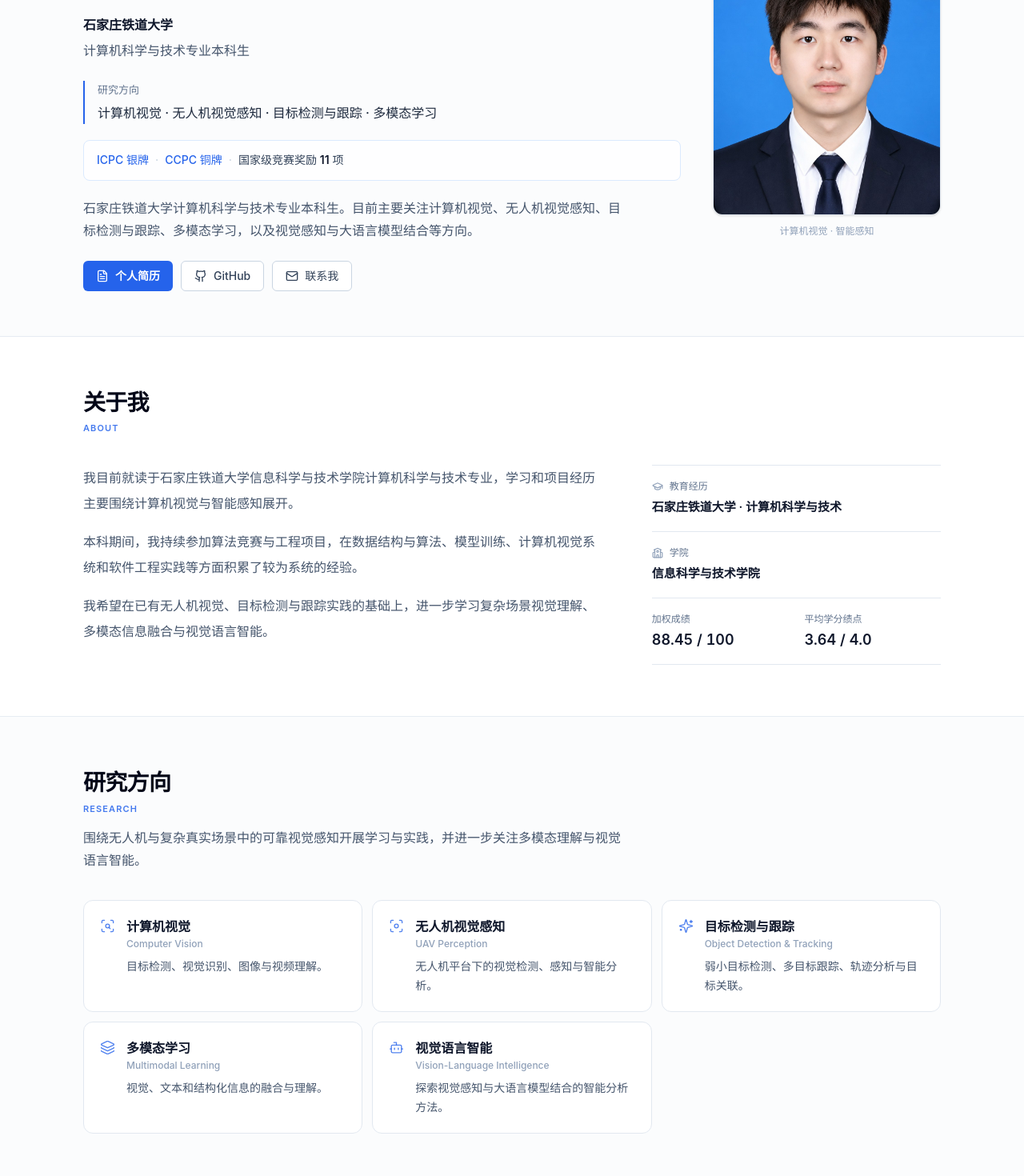
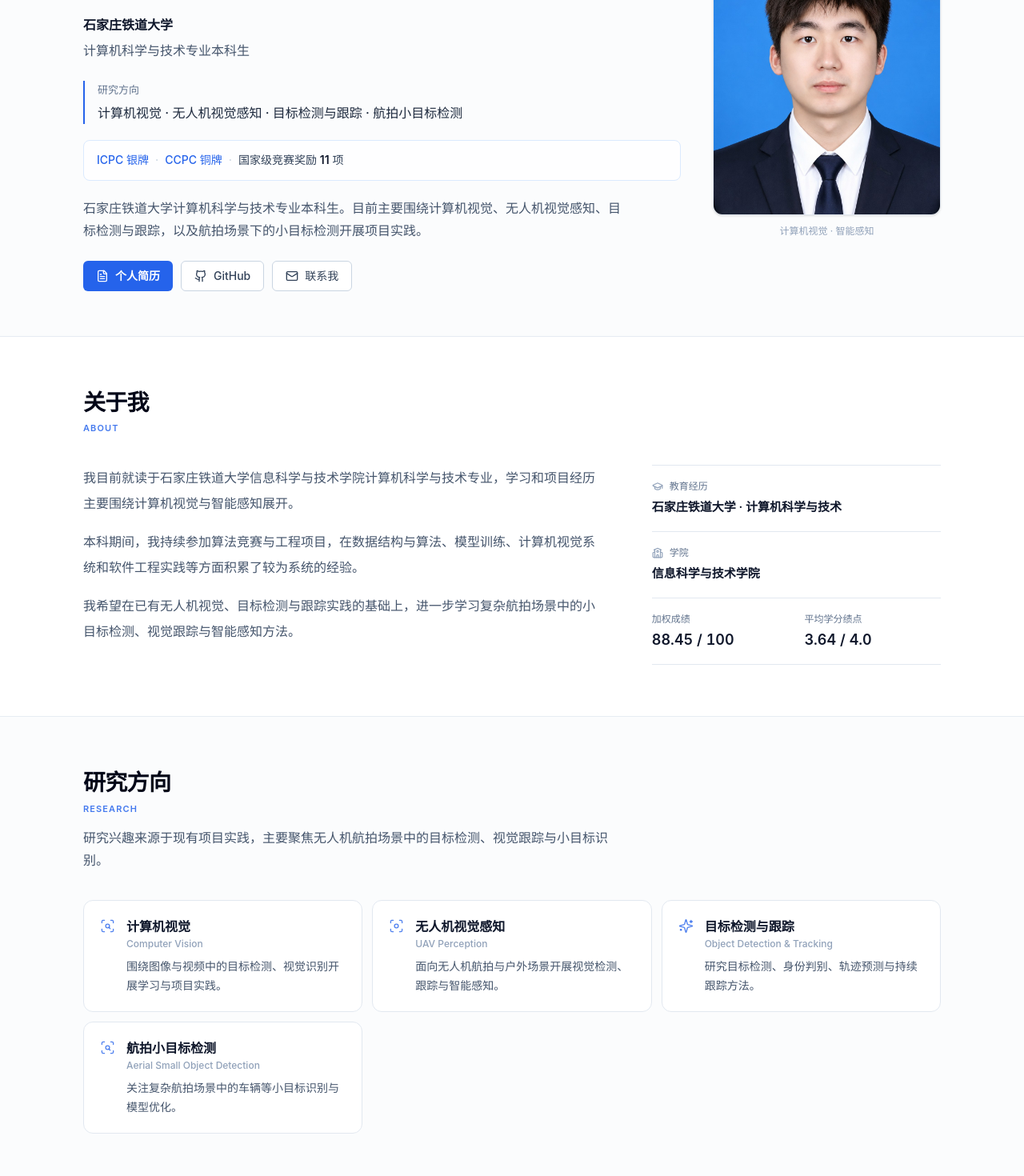
Before and after one commit to RenLeikang/RenLeikang.github.io, a React (Vite) app: page / in a window 1280 px wide. Shown: the part 260-1730 px from the top of the page at 80% size. Built offline with nearby package versions, Linux system fonts and the light colour scheme.

Commit message:
调整研究方向与实际项目一致

```diff
--- a/src/components/Contact.tsx
+++ b/src/components/Contact.tsx
@@ -11,7 +11,7 @@ export default function Contact() {
     { label: "个人简历", value: "查看 PDF", href: assetPath(profile.cv), icon: FileText, ready: true },
   ];
   return (
-    <Section id="contact" eyebrow="Contact" title="联系方式" intro="我希望进一步学习计算机视觉、无人机视觉感知与多模态学习等方向，欢迎就科研学习与项目合作进行交流。">
+    <Section id="contact" eyebrow="Contact" title="联系方式" intro="我希望进一步学习计算机视觉、无人机视觉感知、目标检测与跟踪等方向，欢迎就科研学习与项目合作进行交流。">
       <div className="section-content grid border-y border-slate-200 sm:grid-cols-3 sm:divide-x sm:divide-slate-200 dark:border-slate-800 dark:sm:divide-slate-800">
         {contacts.map(({ label, value, href, icon: Icon, ready }) => (
           <a key={label} href={href} target={label === "邮箱" ? undefined : "_blank"} rel="noreferrer" onClick={(event) => !ready && event.preventDefault()} className={`focus-ring group flex items-start gap-3 border-b border-slate-200 px-1 py-5 transition last:border-b-0 sm:border-b-0 sm:px-5 sm:first:pl-0 dark:border-slate-800 ${ready ? "hover:text-academic-600" : "cursor-not-allowed opacity-60"}`}>
--- a/src/components/Projects.tsx
+++ b/src/components/Projects.tsx
@@ -5,7 +5,7 @@ import Section from "./Section";
 
 export default function Projects() {
   return (
-    <Section id="projects" eyebrow="Projects" title="项目经历" intro="围绕无人机视觉、小目标检测、目标跟踪与多模态视频分析开展的代表性工程项目和实验。">
+    <Section id="projects" eyebrow="Projects" title="项目经历" intro="围绕无人机视觉、小目标检测与目标跟踪开展的代表性工程项目和实验。">
       <div className="section-content space-y-5">
         {projects.map((project, index) => (
           <article key={project.title} className="card grid gap-6 p-5 transition hover:border-slate-300 hover:shadow-sm sm:p-6 lg:grid-cols-[0.7fr_1.3fr] lg:items-start dark:hover:border-slate-700">
--- a/src/components/Research.tsx
+++ b/src/components/Research.tsx
@@ -1,12 +1,12 @@
-import { Bot, Focus, Layers3, ScanSearch, Sparkles } from "lucide-react";
+import { Focus, ScanSearch, Sparkles } from "lucide-react";
 import { researchInterests } from "../data/profile";
 import Section from "./Section";
 
-const icons = { scan: ScanSearch, drone: Focus, tracking: Sparkles, layers: Layers3, language: Bot };
+const icons = { scan: ScanSearch, drone: Focus, tracking: Sparkles };
 
 export default function Research() {
   return (
-    <Section id="research" eyebrow="Research" title="研究方向" intro="围绕无人机与复杂真实场景中的可靠视觉感知开展学习与实践，并进一步关注多模态理解与视觉语言智能。" className="border-y border-slate-200/80 bg-slate-50/60 dark:border-slate-800 dark:bg-slate-900/35">
+    <Section id="research" eyebrow="Research" title="研究方向" intro="研究兴趣来源于现有项目实践，主要聚焦无人机航拍场景中的目标检测、视觉跟踪与小目标识别。" className="border-y border-slate-200/80 bg-slate-50/60 dark:border-slate-800 dark:bg-slate-900/35">
       <div className="section-content grid gap-3 sm:grid-cols-2 lg:grid-cols-3">
         {researchInterests.map((item) => {
           const Icon = icons[item.icon];
--- a/src/data/profile.ts
+++ b/src/data/profile.ts
@@ -2,7 +2,7 @@ export type ResearchInterest = {
   title: string;
   englishTitle: string;
   description: string;
-  icon: "scan" | "drone" | "tracking" | "layers" | "language";
+  icon: "scan" | "drone" | "tracking";
 };
 
 export const profile = {
@@ -22,21 +22,20 @@ export const profile = {
   github: "YOUR_GITHUB_URL",
   cv: "/files/CV.pdf",
   photo: "/images/profile.jpg",
-  intro: "石家庄铁道大学计算机科学与技术专业本科生。目前主要关注计算机视觉、无人机视觉感知、目标检测与跟踪、多模态学习，以及视觉感知与大语言模型结合等方向。",
+  intro: "石家庄铁道大学计算机科学与技术专业本科生。目前主要围绕计算机视觉、无人机视觉感知、目标检测与跟踪，以及航拍场景下的小目标检测开展项目实践。",
   about: [
     "我目前就读于石家庄铁道大学信息科学与技术学院计算机科学与技术专业，学习和项目经历主要围绕计算机视觉与智能感知展开。",
     "本科期间，我持续参加算法竞赛与工程项目，在数据结构与算法、模型训练、计算机视觉系统和软件工程实践等方面积累了较为系统的经验。",
-    "我希望在已有无人机视觉、目标检测与跟踪实践的基础上，进一步学习复杂场景视觉理解、多模态信息融合与视觉语言智能。",
+    "我希望在已有无人机视觉、目标检测与跟踪实践的基础上，进一步学习复杂航拍场景中的小目标检测、视觉跟踪与智能感知方法。",
   ],
-  interestLine: ["计算机视觉", "无人机视觉感知", "目标检测与跟踪", "多模态学习"],
+  interestLine: ["计算机视觉", "无人机视觉感知", "目标检测与跟踪", "航拍小目标检测"],
 } as const;
 
 export const researchInterests: ResearchInterest[] = [
-  { title: "计算机视觉", englishTitle: "Computer Vision", description: "目标检测、视觉识别、图像与视频理解。", icon: "scan" },
-  { title: "无人机视觉感知", englishTitle: "UAV Perception", description: "无人机平台下的视觉检测、感知与智能分析。", icon: "drone" },
-  { title: "目标检测与跟踪", englishTitle: "Object Detection & Tracking", description: "弱小目标检测、多目标跟踪、轨迹分析与目标关联。", icon: "tracking" },
-  { title: "多模态学习", englishTitle: "Multimodal Learning", description: "视觉、文本和结构化信息的融合与理解。", icon: "layers" },
-  { title: "视觉语言智能", englishTitle: "Vision-Language Intelligence", description: "探索视觉感知与大语言模型结合的智能分析方法。", icon: "language" },
+  { title: "计算机视觉", englishTitle: "Computer Vision", description: "围绕图像与视频中的目标检测、视觉识别开展学习与项目实践。", icon: "scan" },
+  { title: "无人机视觉感知", englishTitle: "UAV Perception", description: "面向无人机航拍与户外场景开展视觉检测、跟踪与智能感知。", icon: "drone" },
+  { title: "目标检测与跟踪", englishTitle: "Object Detection & Tracking", description: "研究目标检测、身份判别、轨迹预测与持续跟踪方法。", icon: "tracking" },
+  { title: "航拍小目标检测", englishTitle: "Aerial Small Object Detection", description: "关注复杂航拍场景中的车辆等小目标识别与模型优化。", icon: "scan" },
 ];
 
 export const skillGroups = [
```
